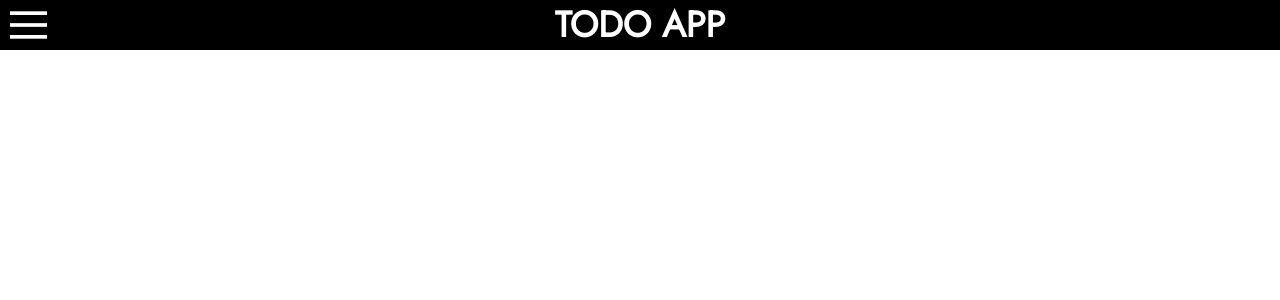
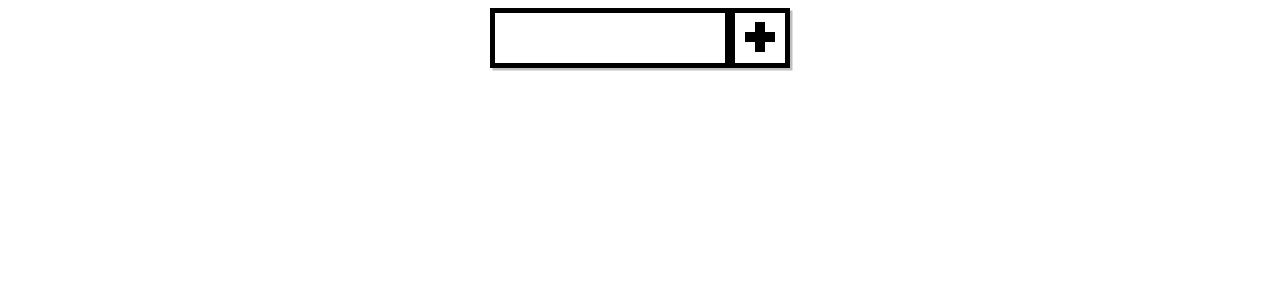
Before and after one commit to akinolaemmanuel49/todo-app-frontend, a React (Create React App) app: page / in a window 1280 px wide. Shown: the top 300 px of the page. Built offline with nearby package versions, Linux system fonts and the light colour scheme.

Commit message:
Implement add todo item component

```diff
--- a/src/App.js
+++ b/src/App.js
@@ -1,13 +1,13 @@
 import React from "react";
 import NavBar from "./components/NavBar";
+import AddTodoItem from "./components/AddTodoItem";
 import "./App.css";
 
 const App = () => {
   return (
-    <NavBar
-      username="JOHNHALSEY"
-      profileImage="https://images.unsplash.com/photo-1618828665347-d870c38c95c7?ixlib=rb-1.2.1&ixid=MnwxMjA3fDB8MHxwaG90by1wYWdlfHx8fGVufDB8fHx8&auto=format&fit=crop&w=327&q=80"
-    />
+    <>
+      <AddTodoItem />
+    </>
   );
 };
 export default App;
--- /dev/null
+++ b/src/components/AddTodoItem.css
@@ -0,0 +1,49 @@
+.addTodoItemOuter {
+    list-style-type: none;
+    width: 300px;
+    height: 100%;
+    padding-inline-start: 0px;
+}
+
+.addTodoItemInner {
+    position: absolute;
+    width: inherit;
+    height: 60px;
+    left: calc(50% - 300px/2);
+    right: calc(50% - 300px/2);
+    box-shadow: 2.5px 2.5px rgba(0, 0, 0, 0.25);
+}
+
+.addTodoItemInput {
+    position: absolute;
+    width: 220px;
+    height: 50px;
+    border: 5px solid #000000;
+    padding: 0px;
+    padding-left: 10px;
+    font-family: 'Jost';
+    font-style: normal;
+    font-weight: 400;
+    font-size: 24px;
+    line-height: 35px;
+    display: flex;
+    align-items: center;
+    color: #000000;
+    text-shadow: 0px 4px 4px rgba(0, 0, 0, 0.25);
+}
+
+.addTodoItemInput:focus {
+    outline-style: solid;
+    outline-color: #FF00FF;
+    outline-width: 2.5px;
+    z-index: 2;
+}
+
+.addTodoItemButton {
+    position: absolute;
+    width: 60px;
+    height: 60px;
+    left: calc(220px + 20px);
+    border: 5px solid #000000;
+    background-color: #FFFFFF;
+}
--- /dev/null
+++ b/src/components/AddTodoItem.js
@@ -0,0 +1,17 @@
+import "./AddTodoItem.css";
+import plusSignImage from "../images/plusSign.svg";
+
+const AddTodoItem = () => {
+  return (
+    <div className="addTodoItemOuter">
+      <div className="addTodoItemInner">
+        <input className="addTodoItemInput" type="text" />
+        <button className="addTodoItemButton">
+          <img src={plusSignImage} alt="ADD" />
+        </button>
+      </div>
+    </div>
+  );
+};
+
+export default AddTodoItem;
```
Also changed, not shown: src/images/plusSign.svg (added).
